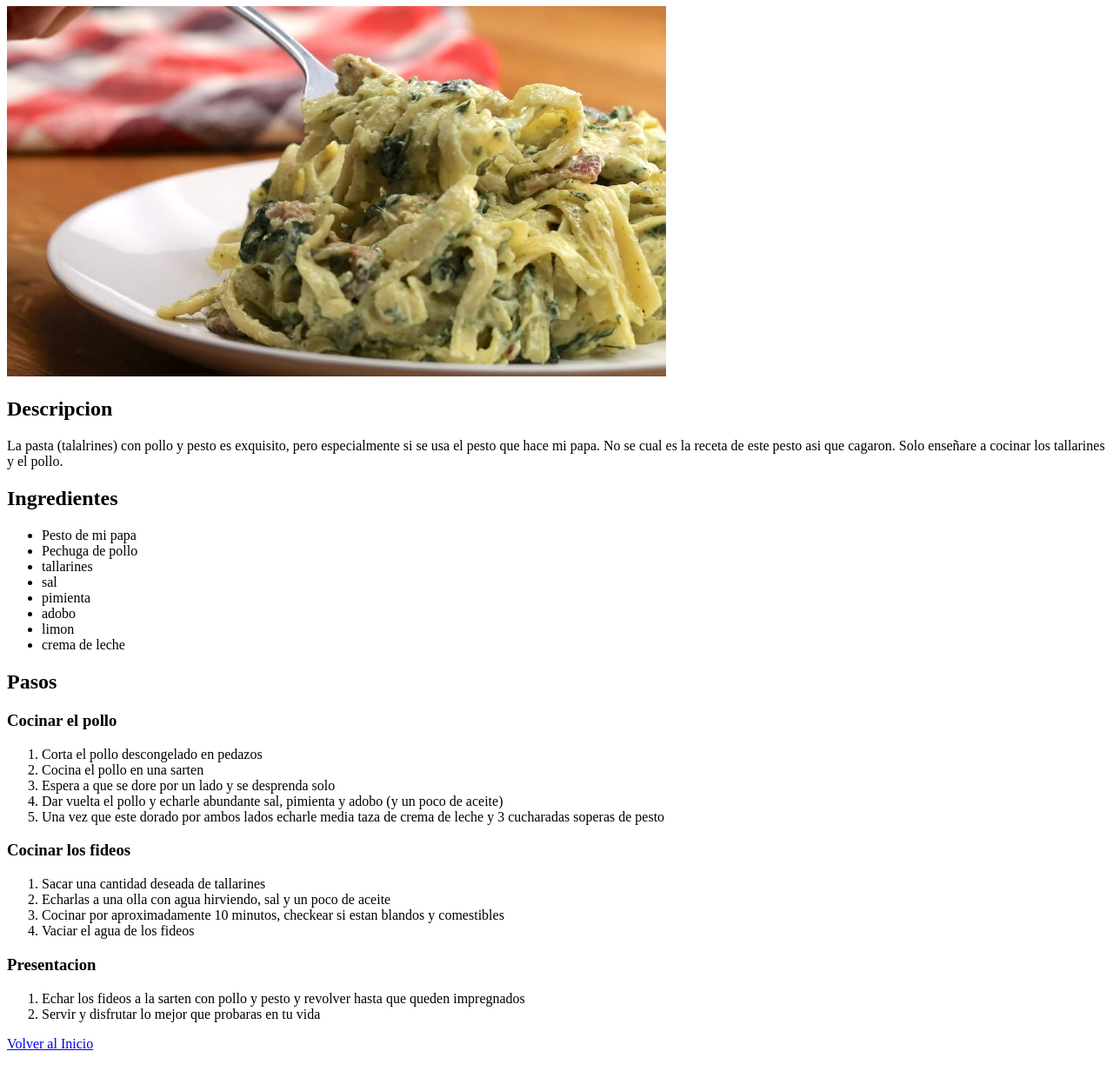
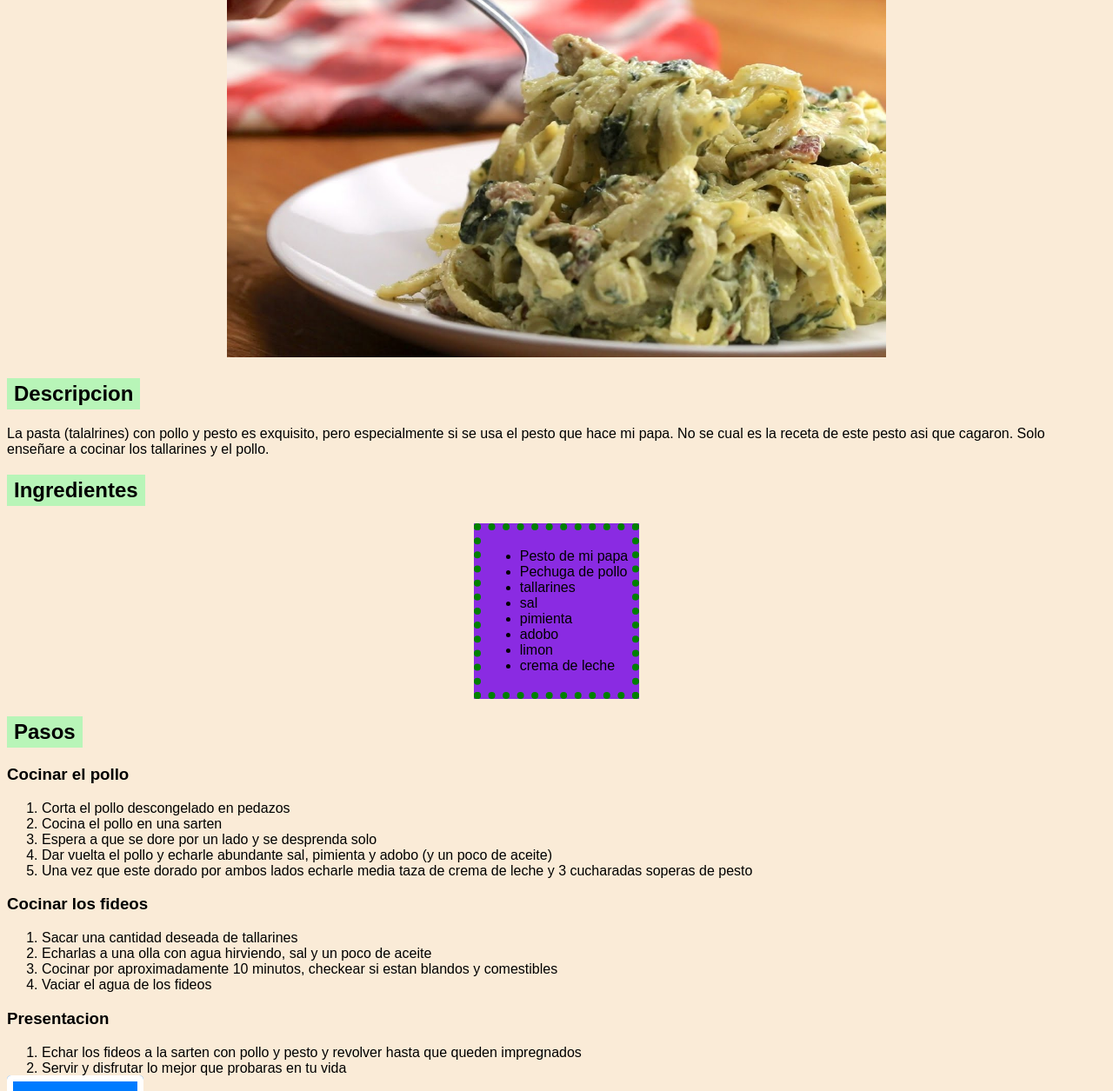
Before and after one commit to Martin-Zuleta/odin-recipies, a plain HTML site: page recipies/fideos-con-pollo-y-pesto.html in a window 1280 px wide. Shown: the part 73-1328 px from the top of the page at 87% size. Before the commit the page ends 1299 px from the top, so only its background shows below. Drawn offline with Linux system fonts and the light colour scheme.

Commit message:
Añadir archivos style.css y aplicar estilos

```diff
--- a/recipies/fideos-con-pollo-y-pesto.html
+++ b/recipies/fideos-con-pollo-y-pesto.html
@@ -4,14 +4,18 @@
     <meta charset="UTF-8">
     <meta name="viewport" content="width=device-width, initial-scale=1.0">
     <title>Document</title>
+    <link rel="stylesheet" href="../style.css">
 </head>
 <body>
-    <h1>Receta de sabrosos Fideos con Pollo y Pesto</h1>
-    <img src="../images/fideos-con-pollo-y-pesto.jpg" alt="Fideos sabrosos con Pollo y Pesto" width="60%" height="60%">
-    <p><h2>Descripcion</h2></p>
+    <h1 class="titulos">Receta de sabrosos Fideos con Pollo y Pesto</h1>
+    <div class="imagenes">
+        <img src="../images/fideos-con-pollo-y-pesto.jpg" alt="Fideos sabrosos con Pollo y Pesto" width="60%" height="60%">
+    </div>
+    <p><h2 class="subtitulos">Descripcion</h2></p>
     <p>La pasta (talalrines) con pollo y pesto es exquisito, pero especialmente si se usa el pesto que hace mi papa. No se cual es la receta de este pesto asi que cagaron. Solo enseñare a cocinar los tallarines y el pollo.</p>
-    <p><h2>Ingredientes</h2></p>
-    <p></p><ul>
+    <p><h2 class="subtitulos">Ingredientes</h2></p>
+   <div class="contenedor-lista">
+    <ul>
         <li>Pesto de mi papa</li>
         <li>Pechuga de pollo</li>
         <li>tallarines</li>
@@ -20,8 +24,9 @@
         <li>adobo</li>
         <li>limon</li>
         <li>crema de leche</li>
-    </ul></p>
-    <p><h2>Pasos</h2></p>
+    </ul>
+    </div>
+    <p><h2 class="subtitulos">Pasos</h2></p>
     <p><h3>Cocinar el pollo</h3></p>
     <p><ol>
         <li>Corta el pollo descongelado en pedazos</li>
@@ -45,7 +50,7 @@
     <p></p>
     <p></p>
     <p></p>
-    <p><a href="../index.html">Volver al Inicio</a></p>
+    <p><a href="../index.html" class="boton">Volver al Inicio</a></p>
 
 </body>
 </html>
--- /dev/null
+++ b/style.css
@@ -0,0 +1,49 @@
+* {
+    font-family: Arial, Helvetica, sans-serif;
+}
+
+body {
+    background-color: antiquewhite;
+}
+
+.titulos {
+    width: fit-content;
+    background-color: greenyellow;
+    text-align: center;
+    margin: 8px auto;
+    border: 2px solid aqua;
+}
+
+.subtitulos {
+    width: fit-content;
+    background-color: rgb(184, 245, 184);
+    padding: 4px 8px;
+}
+
+.imagenes {
+    text-align: center;
+}
+
+.contenedor-lista {
+    margin: auto;
+    background-color: blueviolet;
+    width: fit-content;
+    padding: 5px;
+    border: 8px dotted green;
+}
+
+.boton {
+
+    padding: 10px 20px;
+    background-color: #007bff;
+    color: white;
+    font-size: 16px;
+    text-decoration: none;
+    border: 7px solid white;
+    border-radius: 5px;
+    transition: background-color 0.3s ease;
+}
+
+.boton:hover {
+    background-color: #f8f8f8;
+}
```
Also changed, not shown: index.html (+1 -0 lines).
